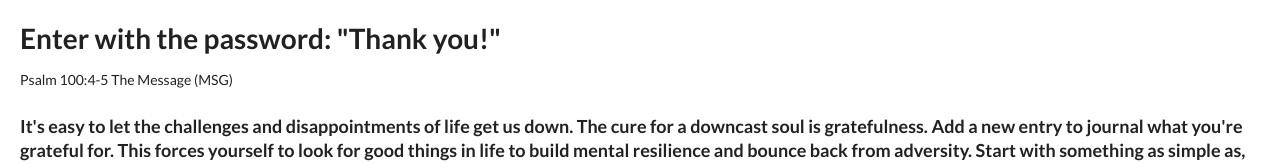
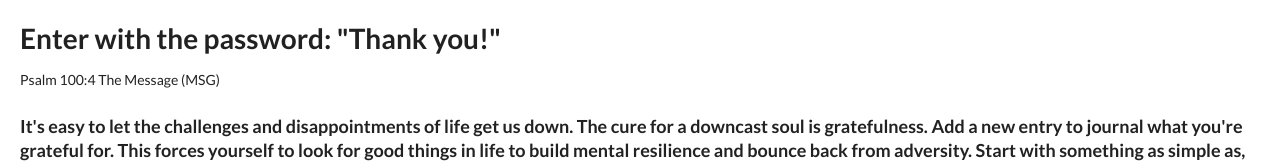
Before and after one commit to kevinptx/grateful, a React (Create React App) app in the folder grateful-client/: page / in a window 1280 px wide. Shown: the part 210-373 px from the top of the page. Built offline with nearby package versions, Linux system fonts and the light colour scheme.

Commit message:
update Navbar component

```diff
--- a/grateful-client/src/components/Navbar.js
+++ b/grateful-client/src/components/Navbar.js
@@ -60,7 +60,7 @@ export const Home = () => {
   return (
     <div className="title">
       <h1>Enter with the password: "Thank you!"</h1>
-      <p>Psalm 100:4-5 The Message (MSG)</p>
+      <p>Psalm 100:4 The Message (MSG)</p>
 
       <h3>
         It's easy to let the challenges and disappointments of life get us down.
```
